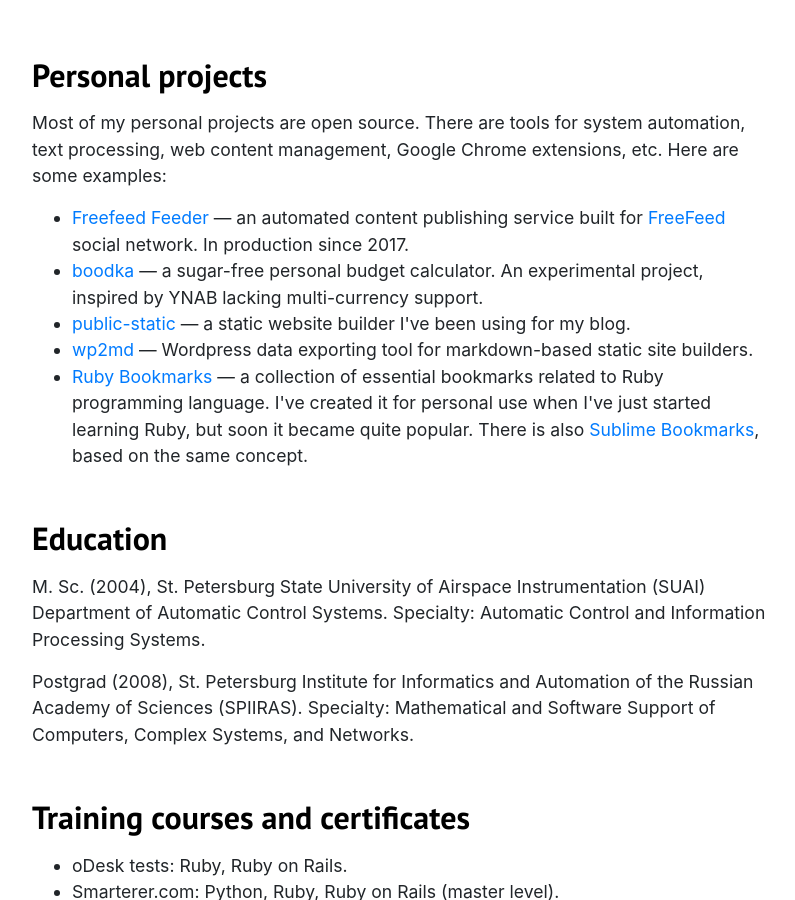
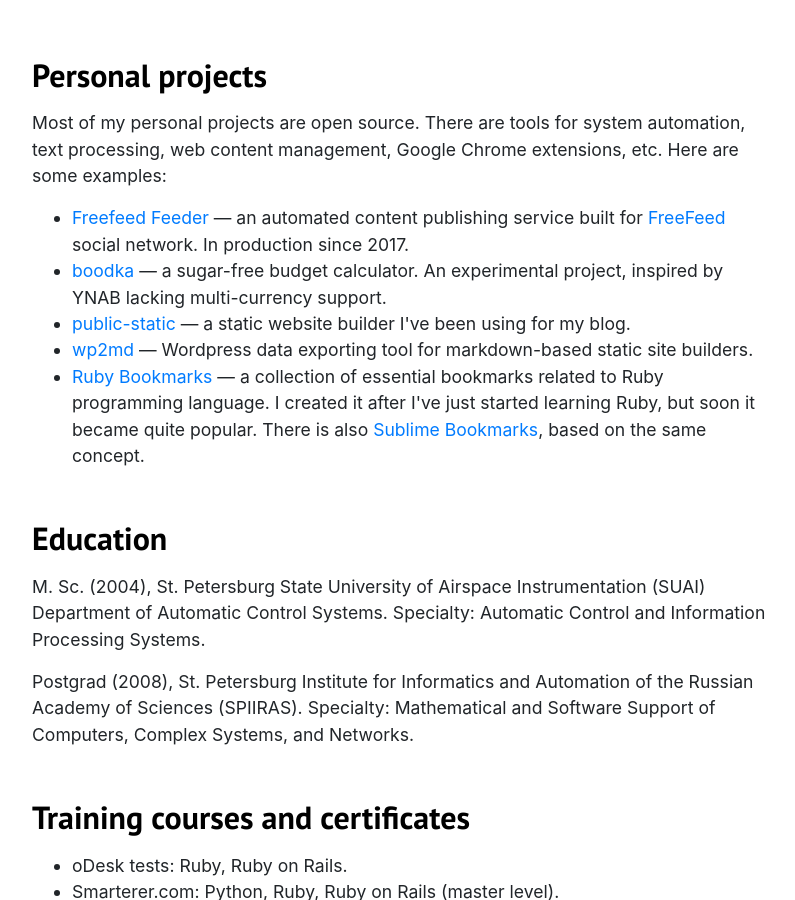
Before and after one commit to dreikanter/musayev.com, a Jekyll site: the page built from index.html, in a window 1280 px wide and 900 px high, scrolled down 3213 px. Shown: the whole window, without its empty margins (241-1036 px from the left). Built offline with Jekyll 4.4.1, drawn with Linux system fonts in a browser that asks for light colours; nearby versions of some CDN libraries.

Commit message:
Fix phrasing
Make it not too personal

```diff
--- a/index.html
+++ b/index.html
@@ -185,7 +185,7 @@
       <a href="https://frf.im">Freefeed Feeder</a> — an automated content publishing service built for <a href="https://freefeed.net">FreeFeed</a> social network. In production since 2017.
     </li>
     <li>
-      <a href="https://github.com/dreikanter/boodka">boodka</a> — a sugar-free personal budget calculator. An experimental project, inspired by YNAB lacking multi-currency support.
+      <a href="https://github.com/dreikanter/boodka">boodka</a> — a sugar-free budget calculator. An experimental project, inspired by YNAB lacking multi-currency support.
     </li>
     <li>
       <a href="https://github.com/dreikanter/public-static">public-static</a> — a static website builder I've been using for my blog.
@@ -194,7 +194,7 @@
       <a href="https://github.com/dreikanter/wp2md">wp2md</a> — Wordpress data exporting tool for markdown-based static site builders.
     </li>
     <li>
-      <a href="https://github.com/dreikanter/ruby-bookmarks">Ruby Bookmarks</a> — a collection of essential bookmarks related to Ruby programming language. I've created it for personal use when I've just started learning Ruby, but soon it became quite popular. There is also <a href="https://github.com/dreikanter/sublime-bookmarks">Sublime Bookmarks</a>, based on the same concept.
+      <a href="https://github.com/dreikanter/ruby-bookmarks">Ruby Bookmarks</a> — a collection of essential bookmarks related to Ruby programming language. I created it after I've just started learning Ruby, but soon it became quite popular. There is also <a href="https://github.com/dreikanter/sublime-bookmarks">Sublime Bookmarks</a>, based on the same concept.
     </li>
   </ul>
 </section>
```
